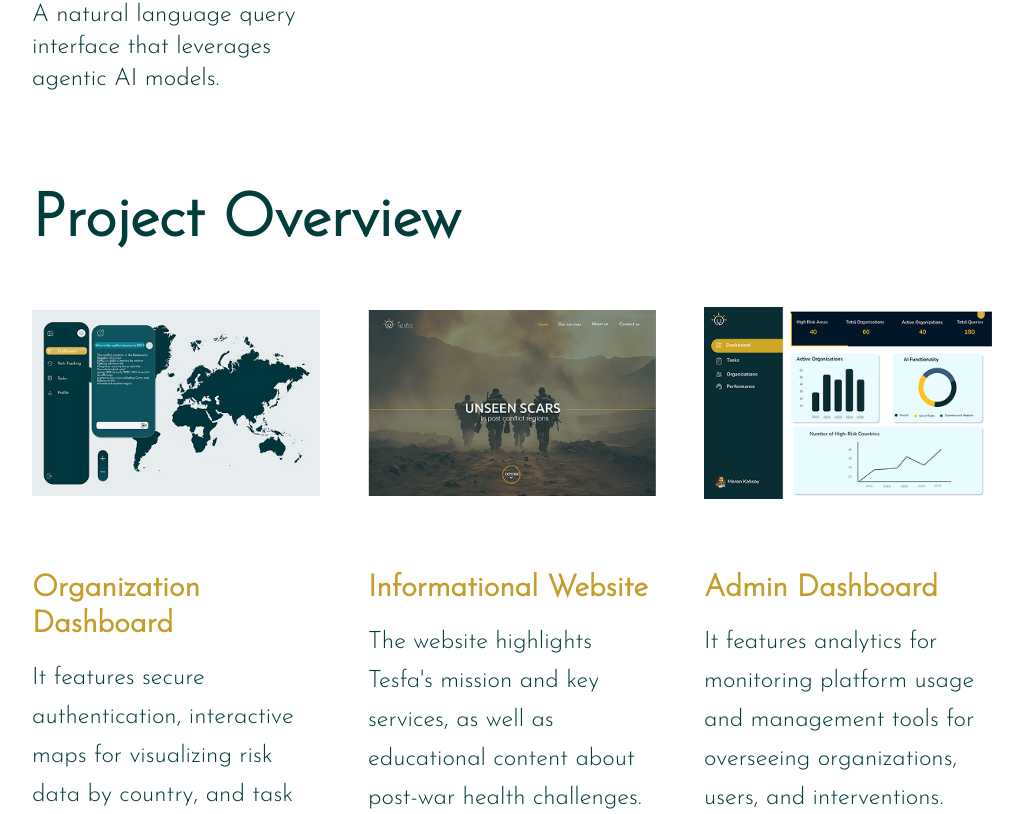
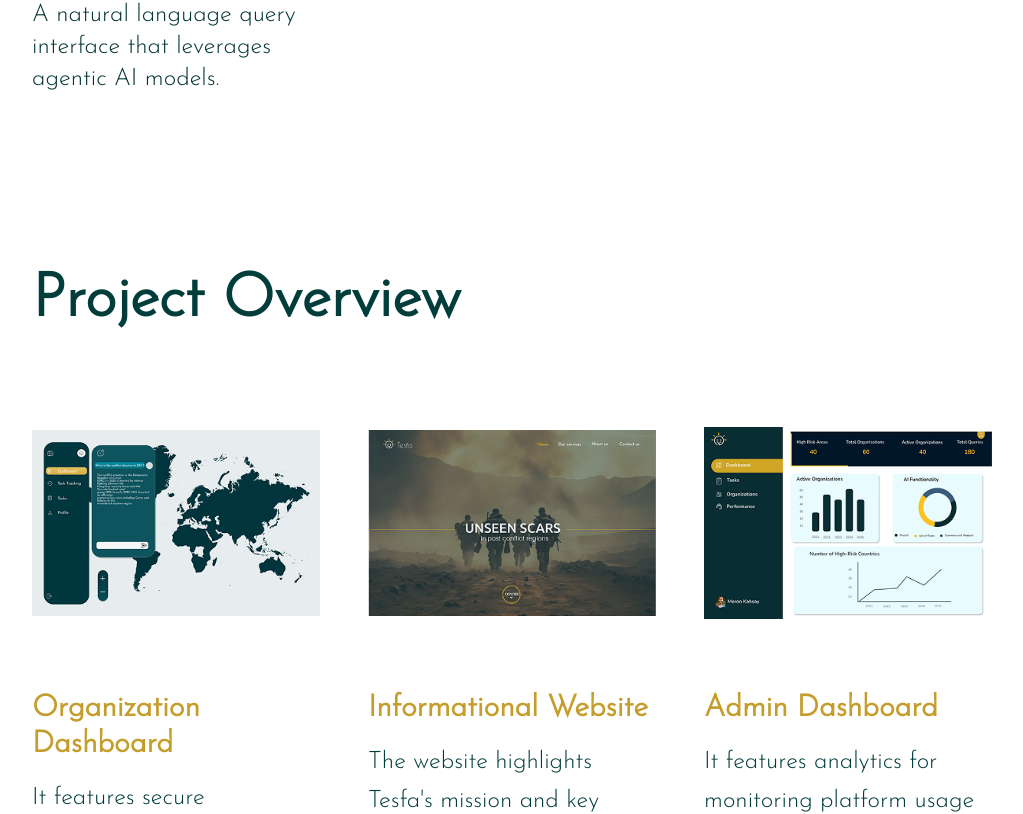
Before and after one commit to meronkahsay/Tesfa-Technical-documentation, a Next.js app in the folder tesfa/: page / in a window 1280 px wide. Shown: the part 2210-3024 px from the top of the page, without its empty margins (128-1151 px from the left). Built offline with nearby package versions, Linux system fonts and the light colour scheme.

Commit message:
final commit

```diff
--- a/tesfa/src/app/components/Footer/index.tsx
+++ b/tesfa/src/app/components/Footer/index.tsx
@@ -26,7 +26,7 @@ export default function Footer() {
   };
 
   return (
-    <footer id="contact-us-section" className="bg-[#004240] text-white px-6 py-12 mt-7 xl:mt-0  md:px-15">
+    <footer id="contact-us-section" className="bg-[#004240] text-white px-6 py-12 mt-7 xl:-mt-25  md:px-15">
       <div className="flex flex-col md:flex-col lg:flex-row xl:flex-row 2xl:flex-row justify-between lg:pr-17">
         <div className="">
           <div className="flex items-center space-x-2 mb-8 sm:mb-15 ">
--- a/tesfa/src/app/components/ProjectOverview/index.tsx
+++ b/tesfa/src/app/components/ProjectOverview/index.tsx
@@ -1,13 +1,13 @@
 import Image from "next/image";
 export default function ProjectOverview() {
   return (
-    <div className="bg-white flex flex-col px-6 py-12  lg:px-40">
+    <div className="bg-white flex flex-col px-6 py-12 mt-20  lg:px-40">
 
       <h2 className="text-3xl md:text-5xl lg:text-6xl font-bold mb-12 text-[#003D3B] text-center lg:text-left">
         Project Overview
       </h2>
 
-      <div className="grid grid-cols-1 lg:grid-cols-3 gap-12 w-full">
+      <div className="grid grid-cols-1 lg:py-10 lg:grid-cols-3 gap-12 w-full">
 
         <div className="flex  flex-col lg:items-start  lg:text-left">
           <div className="w-full h-52 flex items-center  mb-10">
--- a/tesfa/src/app/components/SwaggerDocumentation/index.tsx
+++ b/tesfa/src/app/components/SwaggerDocumentation/index.tsx
@@ -1,8 +1,8 @@
 import Image from "next/image";
 export default function SwaggerDocumentation() {
   return (
-    <main className="bg-[#0B4747] flex flex-col items-start justify-center px-4 py-12">
-      <section className="w-full px-40">
+    <main className="bg-[#0B4747]  flex flex-col items-start justify-center px-4 py-25">
+      <section className="w-full lg:px-40">
         <h1 className="text-5xl font-bold text-white mb-10" >
           Swagger Documentation
         </h1>
@@ -16,16 +16,16 @@ export default function SwaggerDocumentation() {
           <p className="text-white text-lg mb-8 lg:text-2xl">
             Click here to see the details:{" "}
             <a
-              href="https://tesfa-53blc4b2cf65.herokuapp.com/swagger/"
+              href="https://tesfa-53b1c4b2cf65.herokuapp.com/swagger/"
               target="_blank"
               rel="noopener noreferrer"
               className="underline text-[#B2FFF7] hover:text-[#5EEAD4]"
             >
-              https://tesfa-53blc4b2cf65.herokuapp.com/swagger/
+             https://tesfa-53b1c4b2cf65.herokuapp.com/swagger/
             </a>
           </p>
         </div>
-        <div className="items-center text-center  py-25">
+        <div className="items-center text-center pt-26 ">
           <Image
             src="/Images/swagger.png"
             alt="Swagger endpoints full preview"
```
